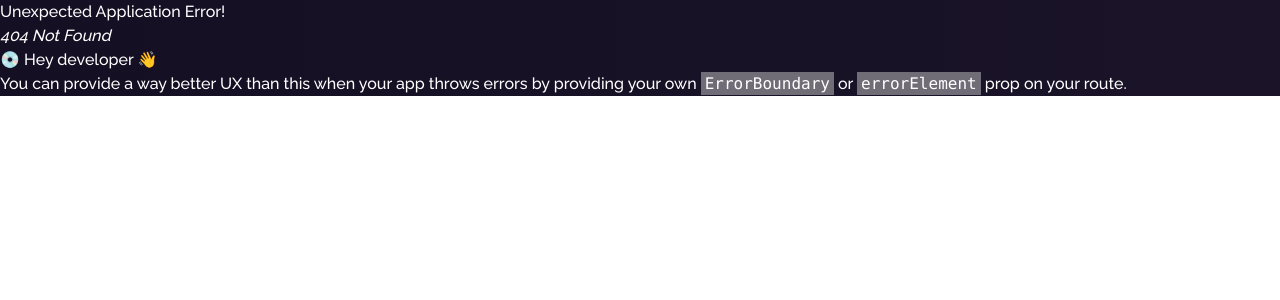
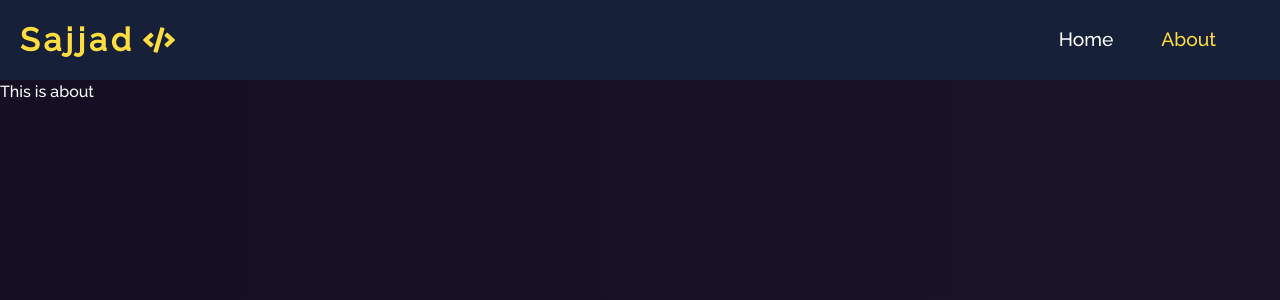
Before and after one commit to sajid1545/personal-portfolio, a React (Vite) app: page /about in a window 1280 px wide. Before the commit this address had no page. Shown: the top 300 px of the page. Built offline with nearby package versions, Linux system fonts and the light colour scheme.

Commit message:
Navbar added

```diff
--- a/package.json
+++ b/package.json
@@ -12,6 +12,8 @@
 		"daisyui": "^2.42.1",
 		"react": "^18.2.0",
 		"react-dom": "^18.2.0",
+		"react-icons": "^4.7.1",
+		"react-moving-text": "^0.0.7",
 		"react-router-dom": "^6.4.4",
 		"react-tsparticles": "^2.6.0",
 		"tsparticles": "^2.6.0"
--- /dev/null
+++ b/src/Pages/About/About.jsx
@@ -0,0 +1,11 @@
+import React from 'react';
+
+const About = () => {
+    return (
+        <div>
+            <h1>This is about</h1>
+        </div>
+    );
+};
+
+export default About;
--- a/src/Pages/Home/Banner/Banner.jsx
+++ b/src/Pages/Home/Banner/Banner.jsx
@@ -1,17 +1,27 @@
 import React from 'react';
-import './banner.css'
-
-
+import './banner.css';
+import MovingText from 'react-moving-text';
 
 const Banner = () => {
-
-
-
 	return (
-        <div className='flex h-screen justify-center items-center flex-col  '>
-			<h1 className='font-extrabold text-8xl mb-10'>Sajjad Abdullah</h1>
-			<h3 className='text-5xl font-extrabold'>Web Developer</h3>
-			<button className="glow-on-hover mt-5 px-20 py-4 font-extrabold text-xl" type="button">Resume</button>
+		<div className="flex h-screen justify-center items-center flex-col  ">
+			<MovingText
+				type="shadow"
+				duration="1500ms"
+				delay="0s"
+				direction="normal"
+				timing="ease"
+				iteration="infinite"
+				fillMode="forwards">
+				{/* Content... */}
+				<h1 className="font-extrabold text-5xl lg:text-8xl mb-10">Sajjad Abdullah</h1>
+			</MovingText>
+			<h3 className="text-3xl lg:text-5xl font-extrabold">Web Developer</h3>
+			<a target='_blank' href="https://drive.google.com/file/d/12EhVHS0PJwue7XtpgIMbl3XxmjkIs9dG/view?usp=share_link">
+				<button className="glow-on-hover mt-10 px-14 py-4 font-extrabold text-xl" type="button">
+					See My Resume
+				</button>
+			</a>
 		</div>
 	);
 };
--- a/src/Pages/Home/Banner/banner.css
+++ b/src/Pages/Home/Banner/banner.css
@@ -8,7 +8,7 @@
     cursor: pointer;
     position: relative;
     z-index: 0;
-    border-radius: 10px;
+    border-radius: 100px;
 }
 
 .glow-on-hover:before {
@@ -46,7 +46,7 @@
     position: absolute;
     width: 100%;
     height: 100%;
-    background: #10457E;
+    background: #cc7802;
     left: 0;
     top: 0;
     border-radius: 10px;
--- a/src/Pages/Shared/Navbar/Navbar.jsx
+++ b/src/Pages/Shared/Navbar/Navbar.jsx
@@ -1,184 +1,49 @@
 import React, { useState } from 'react';
+import { NavLink } from 'react-router-dom';
+import './navbar.css';
+import { FaTimes, FaBars,FaCode } from 'react-icons/fa';
 
 const Navbar = () => {
-	const [isMenuOpen, setIsMenuOpen] = useState(false);
+	const [click, setClick] = useState(false);
+
+	const handleClick = () => setClick(!click);
 
 	return (
-		<div className="px-4 py-5 mx-auto sm:max-w-xl md:max-w-full lg:max-w-screen-xl md:px-24 lg:px-8 sticky top-0">
-			<div className="relative flex items-center justify-between">
-				<a href="/" aria-label="Company" title="Company" className="inline-flex items-center">
-					<img src="/src/assets/letter-s-with-a-division-svgrepo-com.svg" alt="logo" className='w-14 h-14' />
-					<span className="ml-2 text-xl font-extrabold tracking-wide text-gray-800 uppercase">
-						Sajjad
+		<nav className="navbar">
+			<div className="nav-container">
+				<NavLink  to="/" className="nav-logo font-extrabold flex gap-2">
+					Sajjad
+					<span>
+						<FaCode/>
 					</span>
-				</a>
-				<ul className=" items-center hidden  space-x-8 lg:flex">
-					<li>
-						<a
-							href="/"
-							aria-label="Our product"
-							title="Our product"
-							className="font-medium tracking-wide text-gray-700 transition-colors duration-200 hover:text-deep-purple-accent-400">
-							Product
-						</a>
+				</NavLink>
+
+				<ul className={click ? 'nav-menu active' : 'nav-menu'}>
+					<li className="nav-item">
+						<NavLink
+							to="/"
+							activeclassname="active"
+							className="nav-links"
+							onClick={handleClick}>
+							Home
+						</NavLink>
 					</li>
-					<li>
-						<a
-							href="/"
-							aria-label="Our product"
-							title="Our product"
-							className="font-medium tracking-wide text-gray-700 transition-colors duration-200 hover:text-deep-purple-accent-400">
-							Features
-						</a>
+					<li className="nav-item">
+						<NavLink
+							to="/about"
+							activeclassname="active"
+							className="nav-links"
+							onClick={handleClick}>
+							About
+						</NavLink>
 					</li>
-					<li>
-						<a
-							href="/"
-							aria-label="Product pricing"
-							title="Product pricing"
-							className="font-medium tracking-wide text-gray-700 transition-colors duration-200 hover:text-deep-purple-accent-400">
-							Pricing
-						</a>
-					</li>
-					<li>
-						<a
-							href="/"
-							aria-label="About us"
-							title="About us"
-							className="font-medium tracking-wide text-gray-700 transition-colors duration-200 hover:text-deep-purple-accent-400">
-							About us
-						</a>
-					</li>
-					<li>
-						<a
-							href="/"
-							className="inline-flex items-center justify-center h-12 px-6 font-medium tracking-wide text-white transition duration-200 rounded shadow-md bg-deep-purple-accent-400 hover:bg-deep-purple-accent-700 focus:shadow-outline focus:outline-none"
-							aria-label="Sign up"
-							title="Sign up">
-							Sign up
-						</a>
-					</li>
+
 				</ul>
-				<div className="lg:hidden">
-					<button
-						aria-label="Open Menu"
-						title="Open Menu"
-						className="p-2 -mr-1 transition duration-200 rounded focus:outline-none focus:shadow-outline hover:bg-deep-purple-50 focus:bg-deep-purple-50"
-						onClick={() => setIsMenuOpen(true)}>
-						<svg className="w-5 text-gray-600" viewBox="0 0 24 24">
-							<path
-								fill="currentColor"
-								d="M23,13H1c-0.6,0-1-0.4-1-1s0.4-1,1-1h22c0.6,0,1,0.4,1,1S23.6,13,23,13z"
-							/>
-							<path
-								fill="currentColor"
-								d="M23,6H1C0.4,6,0,5.6,0,5s0.4-1,1-1h22c0.6,0,1,0.4,1,1S23.6,6,23,6z"
-							/>
-							<path
-								fill="currentColor"
-								d="M23,20H1c-0.6,0-1-0.4-1-1s0.4-1,1-1h22c0.6,0,1,0.4,1,1S23.6,20,23,20z"
-							/>
-						</svg>
-					</button>
-					{isMenuOpen && (
-						<div className="absolute top-0 left-0 w-full">
-							<div className="p-5 bg-white border rounded shadow-sm">
-								<div className="flex items-center justify-between mb-4">
-									<div>
-										<a
-											href="/"
-											aria-label="Company"
-											title="Company"
-											className="inline-flex items-center">
-											<svg
-												className="w-8 text-deep-purple-accent-400"
-												viewBox="0 0 24 24"
-												strokeLinejoin="round"
-												strokeWidth="2"
-												strokeLinecap="round"
-												strokeMiterlimit="10"
-												stroke="currentColor"
-												fill="none">
-												<rect x="3" y="1" width="7" height="12" />
-												<rect x="3" y="17" width="7" height="6" />
-												<rect x="14" y="1" width="7" height="6" />
-												<rect x="14" y="11" width="7" height="12" />
-											</svg>
-											<span className="ml-2 text-xl font-bold tracking-wide text-gray-800 uppercase">
-												Company
-											</span>
-										</a>
-									</div>
-									<div>
-										<button
-											aria-label="Close Menu"
-											title="Close Menu"
-											className="p-2 -mt-2 -mr-2 transition duration-200 rounded hover:bg-gray-200 focus:bg-gray-200 focus:outline-none focus:shadow-outline"
-											onClick={() => setIsMenuOpen(false)}>
-											<svg className="w-5 text-gray-600" viewBox="0 0 24 24">
-												<path
-													fill="currentColor"
-													d="M19.7,4.3c-0.4-0.4-1-0.4-1.4,0L12,10.6L5.7,4.3c-0.4-0.4-1-0.4-1.4,0s-0.4,1,0,1.4l6.3,6.3l-6.3,6.3 c-0.4,0.4-0.4,1,0,1.4C4.5,19.9,4.7,20,5,20s0.5-0.1,0.7-0.3l6.3-6.3l6.3,6.3c0.2,0.2,0.5,0.3,0.7,0.3s0.5-0.1,0.7-0.3 c0.4-0.4,0.4-1,0-1.4L13.4,12l6.3-6.3C20.1,5.3,20.1,4.7,19.7,4.3z"
-												/>
-											</svg>
-										</button>
-									</div>
-								</div>
-								<nav>
-									<ul className="space-y-4">
-										<li>
-											<a
-												href="/"
-												aria-label="Our product"
-												title="Our product"
-												className="font-medium tracking-wide text-gray-700 transition-colors duration-200 hover:text-deep-purple-accent-400">
-												Product
-											</a>
-										</li>
-										<li>
-											<a
-												href="/"
-												aria-label="Our product"
-												title="Our product"
-												className="font-medium tracking-wide text-gray-700 transition-colors duration-200 hover:text-deep-purple-accent-400">
-												Features
-											</a>
-										</li>
-										<li>
-											<a
-												href="/"
-												aria-label="Product pricing"
-												title="Product pricing"
-												className="font-medium tracking-wide text-gray-700 transition-colors duration-200 hover:text-deep-purple-accent-400">
-												Pricing
-											</a>
-										</li>
-										<li>
-											<a
-												href="/"
-												aria-label="About us"
-												title="About us"
-												className="font-medium tracking-wide text-gray-700 transition-colors duration-200 hover:text-deep-purple-accent-400">
-												About us
-											</a>
-										</li>
-										<li>
-											<a
-												href="/"
-												className="inline-flex items-center justify-center w-full h-12 px-6 font-medium tracking-wide text-white transition duration-200 rounded shadow-md bg-deep-purple-accent-400 hover:bg-deep-purple-accent-700 focus:shadow-outline focus:outline-none"
-												aria-label="Sign up"
-												title="Sign up">
-												Sign up
-											</a>
-										</li>
-									</ul>
-								</nav>
-							</div>
-						</div>
-					)}
+				<div className="nav-icon" onClick={handleClick}>
+					<span>{click ? <FaTimes /> : <FaBars />}</span>
 				</div>
 			</div>
-		</div>
+		</nav>
 	);
 };
 
--- /dev/null
+++ b/src/Pages/Shared/Navbar/navbar.css
@@ -0,0 +1,123 @@
+.navbar {
+    background-color: #162038;
+    height: 80px;
+    display: flex;
+    justify-content: center;
+    align-items: center;
+    font-size: 1.2rem;
+    position: sticky;
+    top: 0;
+    z-index: 20;
+}
+
+.nav-container {
+    display: flex;
+    justify-content: center;
+    align-items: center;
+    width: 100%;
+    height: 80px;
+    max-width: 1500px;
+}
+
+.nav-logo {
+    color: #ffdd40;
+    align-items: center;
+    margin-left: 20px;
+    cursor: pointer;
+    text-decoration: none;
+    font-size: 2rem;
+    flex-grow: 1;
+    letter-spacing: 4px;
+}
+
+.nav-menu {
+    display: flex;
+    list-style: none;
+    text-align: center;
+    margin-right: 2rem;
+}
+
+.nav-links {
+    color: #fff;
+    text-decoration: none;
+    padding: 0.5rem 1rem;
+    height: 100%;
+    border-bottom: 3px solid transparent;
+}
+
+.fa-code {
+    margin-left: 1rem;
+}
+
+.nav-item {
+    line-height: 40px;
+    margin-right: 1rem;
+}
+
+.nav-item:after {
+    content: "";
+    display: block;
+    height: 3px;
+    width: 0;
+    background: transparent;
+    transition: width 0.7s ease, background-color 0.5s ease;
+}
+
+.nav-item:hover:after {
+    width: 100%;
+    background: #ffdd40;
+}
+
+.nav-item .active {
+    color: #ffdd40;
+    /* border: 3px solid #ffdd40; */
+    border-radius: 5px;
+}
+
+.nav-icon {
+    display: none;
+}
+
+@media screen and (max-width: 960px) {
+    .nav-menu {
+        display: flex;
+        flex-direction: column;
+        width: 100%;
+        border-top: 1 px solid #fff;
+        position: absolute;
+        top: 80px;
+        left: -110%;
+        opacity: 1;
+        transition: all 0.5s ease;
+    }
+
+    .nav-menu.active {
+        background: #1f5156;
+        left: 0px;
+        opacity: 1;
+        transition: all 0.5s ease;
+        z-index: 1;
+    }
+
+    .nav-item .active {
+        color: #ffdd40;
+        border: none;
+    }
+
+    .nav-links {
+        padding: 1.5rem;
+        width: 100%;
+        display: table;
+    }
+
+    .nav-icon {
+        display: block;
+        position: absolute;
+        top: 0;
+        right: 0;
+        transform: translate(-100%, 60%);
+        font-size: 1.8rem;
+        cursor: pointer;
+        color: #ffdd40;
+    }
+}
--- a/src/Routes/routes.jsx
+++ b/src/Routes/routes.jsx
@@ -1,6 +1,7 @@
 import { createBrowserRouter } from 'react-router-dom';
 import Main from '../Layouts/Main';
 import Home from './../Pages/Home/Home/Home';
+import About from './../Pages/About/About';
 
 export const router = createBrowserRouter([
 	{
@@ -11,6 +12,10 @@ export const router = createBrowserRouter([
 				path: '/',
 				element: <Home />,
 			},
+			{
+				path: '/about',
+				element: <About />,
+			},
 		],
 	},
 ]);
--- a/tailwind.config.cjs
+++ b/tailwind.config.cjs
@@ -7,5 +7,5 @@ module.exports = {
   theme: {
     extend: {},
   },
-  plugins: [require("daisyui")],
+  plugins: [],
 }
```
Also changed, not shown: 1 other file (tests, documents, lock files or other folders).
